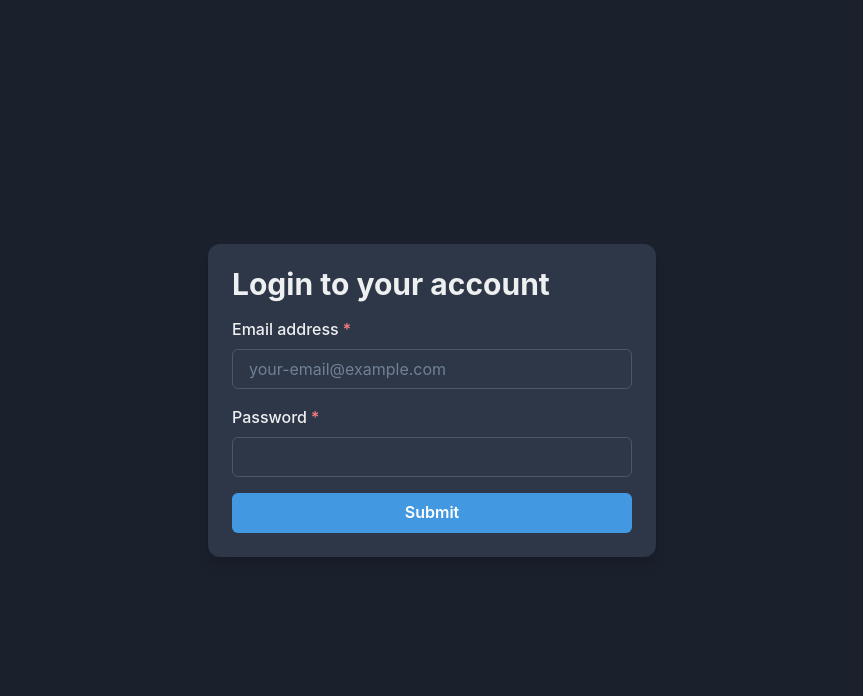
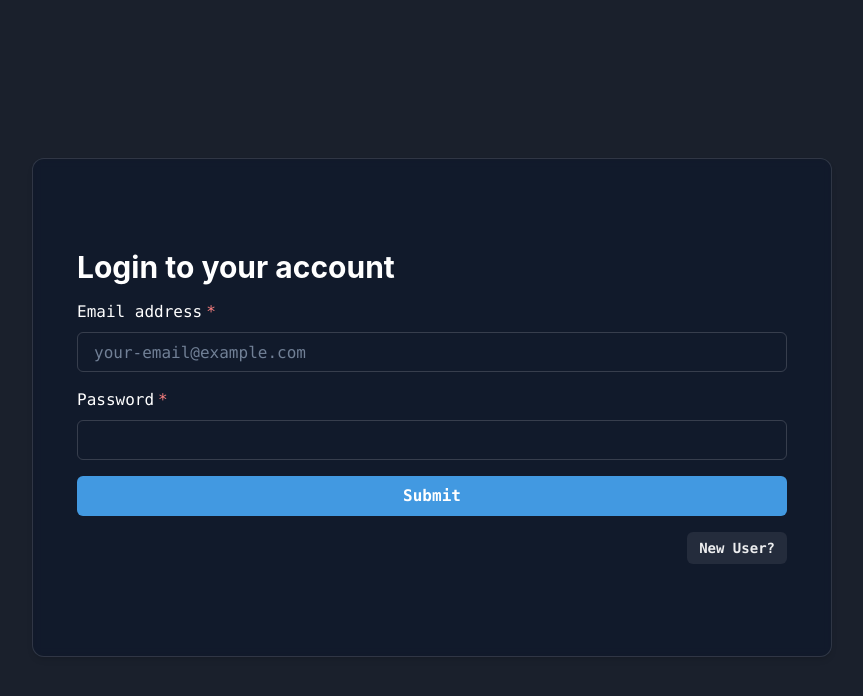
Before and after one commit to Naresh-Khatri/GhostChat, a Next.js app: page /login in a window 1280 px wide. Shown: the top 696 px of the page, without its empty margins (208-1071 px from the left). Built offline with nearby package versions, Linux system fonts and the light colour scheme; no server answers.

Commit message:
wrap inside SimpleCard component and add signup button

```diff
--- a/pages/login.tsx
+++ b/pages/login.tsx
@@ -9,8 +9,10 @@ import {
   useColorModeValue,
   useToast,
 } from '@chakra-ui/react'
+import Link from 'next/link'
 import { useRouter } from 'next/router'
 import { useEffect, useState } from 'react'
+import SimpleCard from '../components/SimpleCard'
 import supabase from '../supabase/supabase'
 
 export default function LoginPage() {
@@ -50,18 +52,10 @@ export default function LoginPage() {
       minH={'100vh'}
       align={{ base: 'start', md: 'center' }}
       justify={'center'}
-      bg={useColorModeValue('gray.50', 'gray.800')}
+      w={'100%'}
     >
-      <Stack
-        spacing={4}
-        w={'full'}
-        maxW={'md'}
-        bg={useColorModeValue('white', 'gray.700')}
-        rounded={'xl'}
-        boxShadow={'lg'}
-        p={6}
-        my={12}
-      >
+      <SimpleCard w='93%' mt='20px'>
+        <Stack spacing={4} p={6} my={12}>
           <Heading lineHeight={1.1} fontSize={{ base: '2xl', md: '3xl' }}>
             Login to your account
           </Heading>
@@ -95,7 +89,13 @@ export default function LoginPage() {
               Submit
             </Button>
           </Stack>
+          <Stack direction={'row-reverse'}>
+            <Link href={'/signup'}>
+              <Button size={'sm'}>New User?</Button>
+            </Link>
           </Stack>
+        </Stack>
+      </SimpleCard>
     </Flex>
   )
 }
```
Lines whose indentation alone changed are shown as unchanged.
